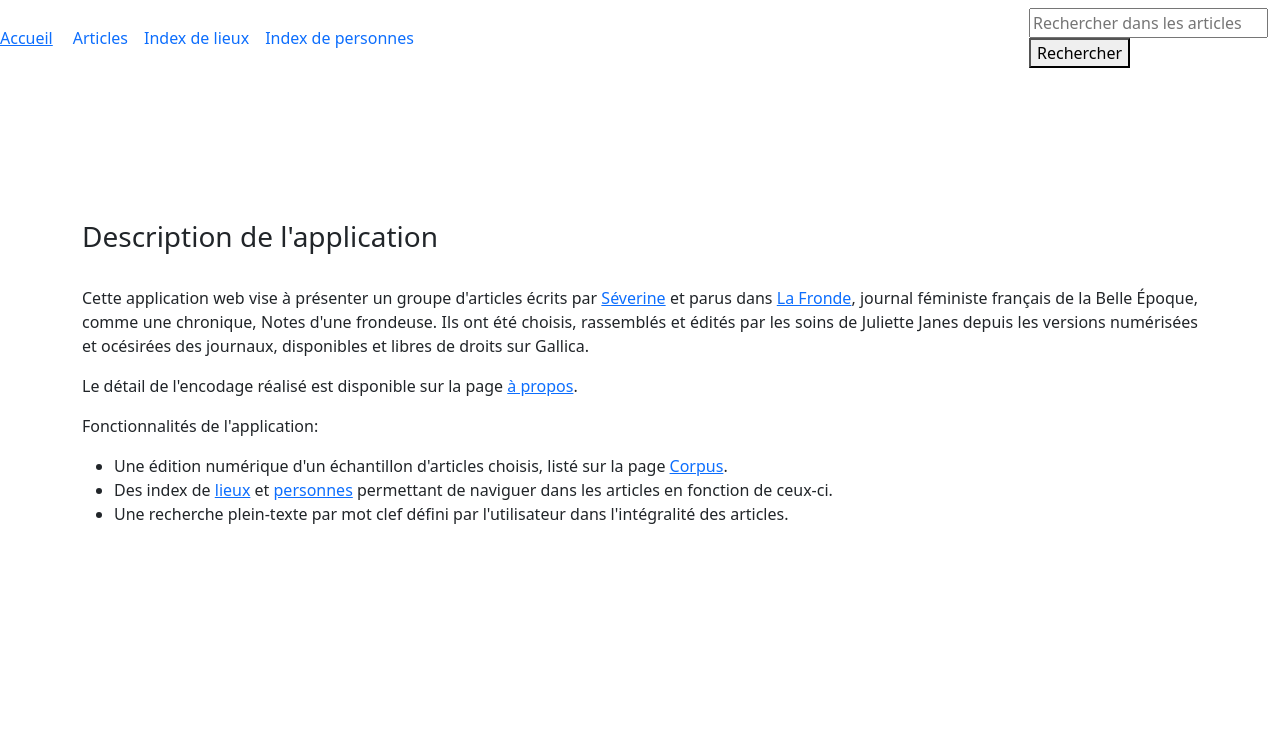
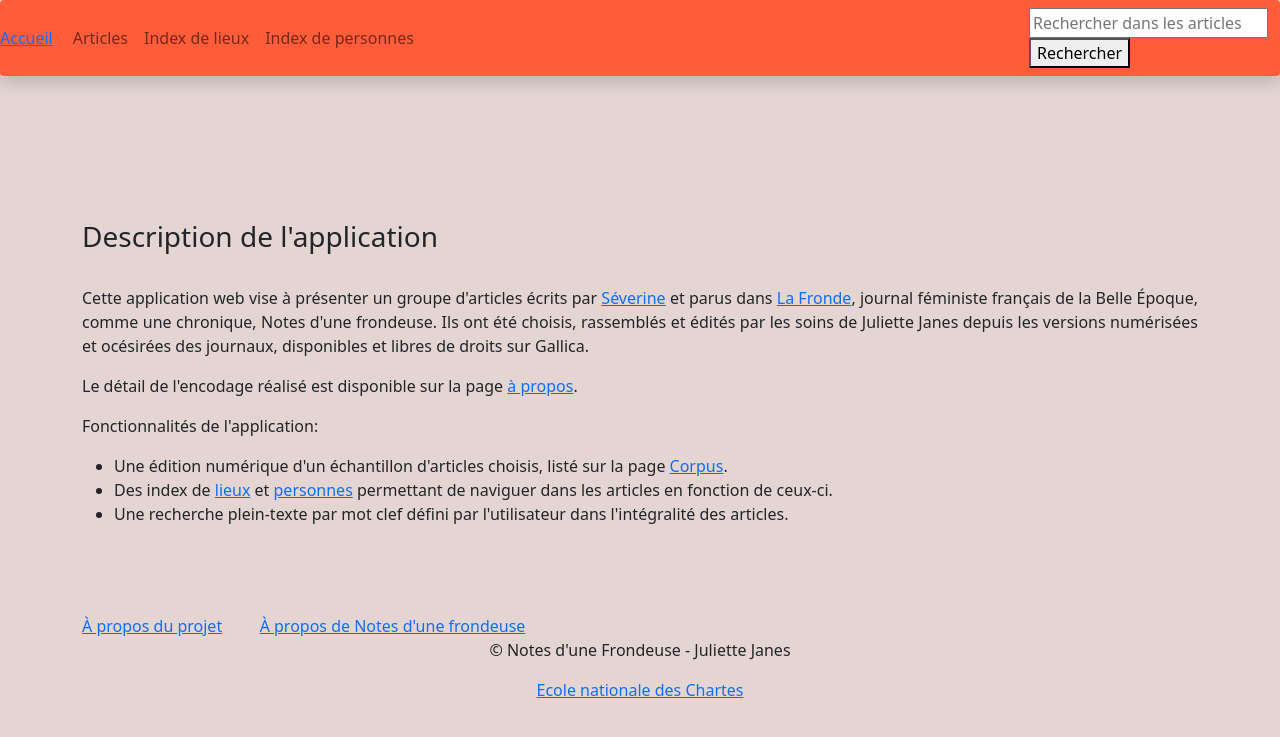
Before and after one commit to Juliettejns/NDF, a Flask app: page / in a window 1280 px wide. Shown: the top 737 px of the page. Run offline with Flask 2, Linux system fonts and the light colour scheme; parts of the project's set-up code (start-up, migrations or seed data) failed here and were passed over; some libraries are stand-ins or nearby versions.

Commit message:
ajout d'un footer contenant les liens vers les à propos et les crédits

```diff
--- a/NDF_app/app/templates/conteneur.html
+++ b/NDF_app/app/templates/conteneur.html
@@ -4,14 +4,14 @@
 
     <head>
         <meta charset="UTF-8">
-        <title>Notes d'une frondeuse {%block titre%}{%endblock%}</title>
+        <title>Notes d'une frondeuse</title>
         {% include "partials/metadata.html" %}
         {% include "partials/css.html"%}
         <link rel="icon" href="data:,">
     </head>
 
-    <body>
-		<nav class="navbar navbar-expand-lg" role="navigation">
+    <body style="background-color: #E4D5D3">
+		<nav class="navbar navbar-expand-lg navbar-light rounded shadow" role="navigation" style="background-color: #FF5C39">
 			<a href="{{ url_for('accueil') }}">Accueil</a>
 			<div class="container-fluid">
         		<ul class="navbar-nav mr-auto">
@@ -39,4 +39,21 @@
                 {% block corps%}{%endblock%}
         </div>
     </body>
+	<footer class="page-footer">
+    <div class="container">
+
+		<span><a href="{{url_for('about')}}">À propos du projet</a></span>&nbsp;&nbsp;&nbsp;&nbsp;&nbsp;&nbsp;&nbsp;&nbsp;
+                    <span><a href="{{url_for('contexte')}}">À propos de Notes d'une frondeuse</a></span>
+            </div>
+
+
+
+    <!-- Copyright -->
+    <div class="footer-copyright text-center">
+        <p>© Notes d'une Frondeuse - Juliette Janes</p>
+        <a href="http://www.chartes.psl.eu/fr" target="_blank">Ecole nationale des Chartes</a>
+    </div>
+    <!-- Copyright -->
+
+</footer>
 </html>
```
